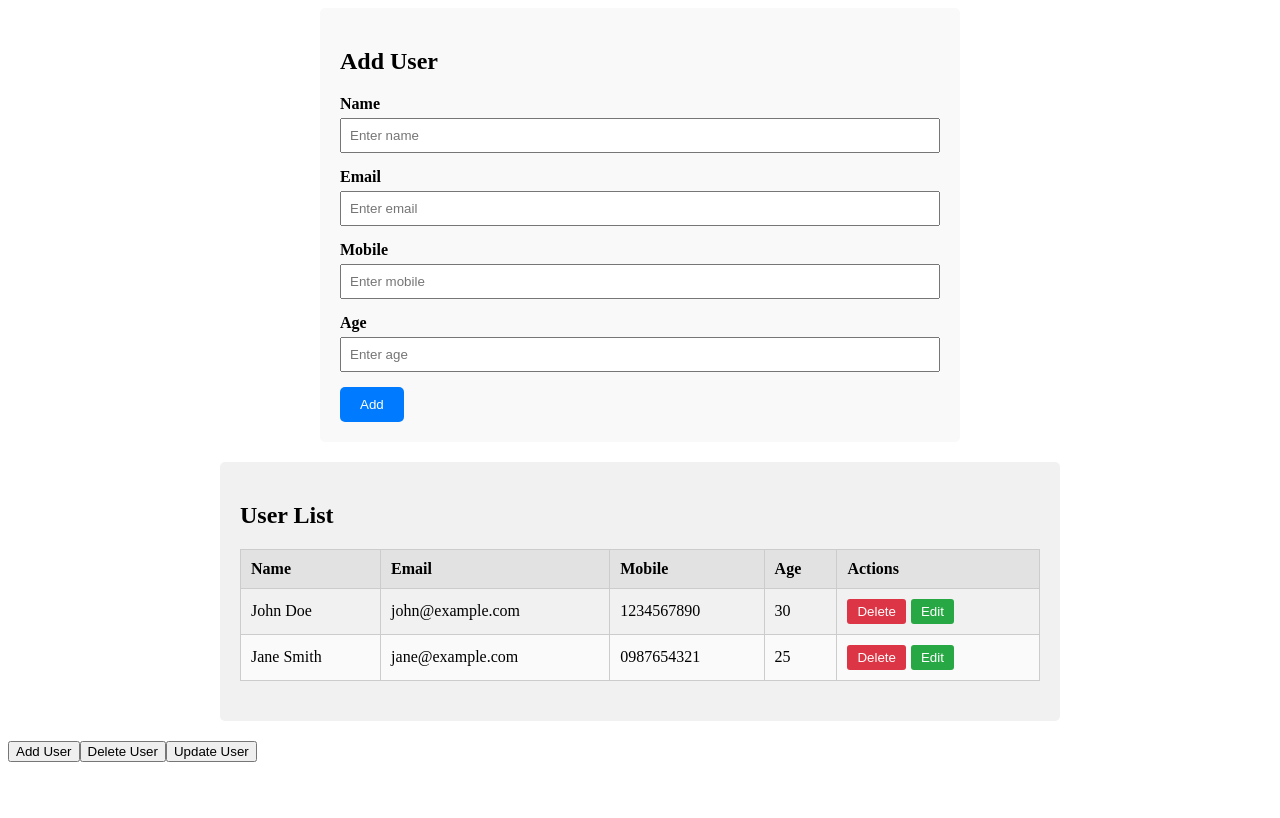
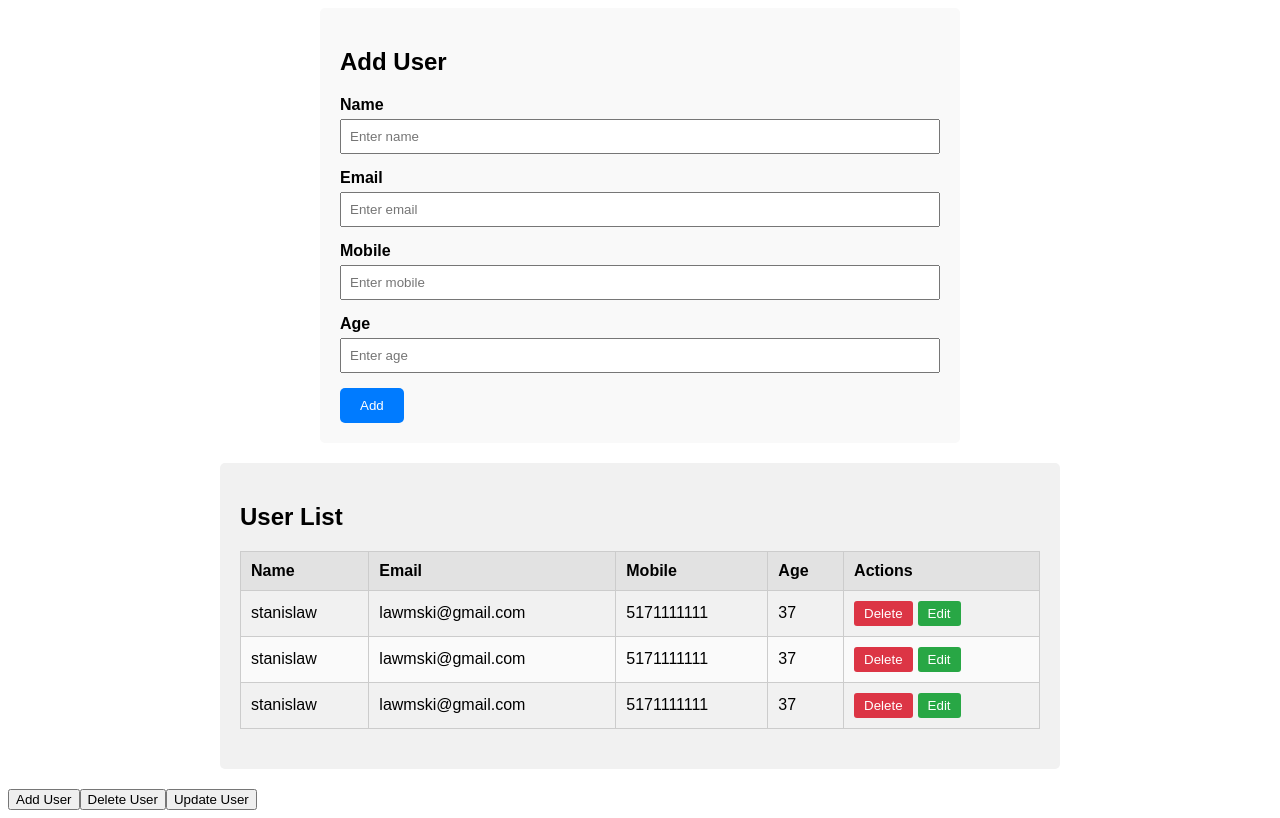
Before and after one commit to gitlaws/rest-hub, an Angular app: page / in a window 1280 px wide. Built offline with nearby package versions, Linux system fonts and the light colour scheme; data requests are answered from the project's data file.

Commit message:
chore: Update global styles and remove background color

```diff
--- a/src/app/app.component.scss
+++ b/src/app/app.component.scss
@@ -0,0 +1,11 @@
+* {
+  scroll-behavior: smooth;
+  padding: 0;
+  margin: 0;
+  box-sizing: border-box;
+  font-family: "Raleway", sans-serif;
+}
+
+body {
+//   background-color: #f5f5f5;
+}
--- a/src/db.json
+++ b/src/db.json
@@ -1,18 +1,25 @@
 {
   "users": [
     {
-      "id": 1,
-      "name": "John Doe",
-      "email": "john@example.com",
-      "mobile": "1234567890",
-      "age": 30
+      "id": 0,
+      "name": "stanislaw",
+      "email": "lawmski@gmail.com",
+      "mobile": "5171111111",
+      "age": 37
     },
     {
-      "id": 2,
-      "name": "Jane Smith",
-      "email": "jane@example.com",
-      "mobile": "0987654321",
-      "age": 25
+      "id": 0,
+      "name": "stanislaw",
+      "email": "lawmski@gmail.com",
+      "mobile": "5171111111",
+      "age": 37
+    },
+    {
+      "id": 0,
+      "name": "stanislaw",
+      "email": "lawmski@gmail.com",
+      "mobile": "5171111111",
+      "age": 37
     }
   ]
 }
```
